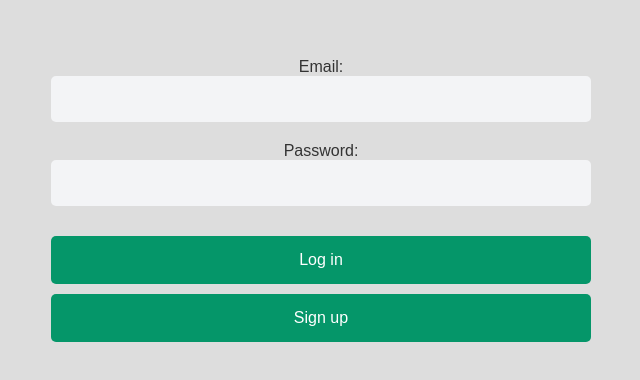
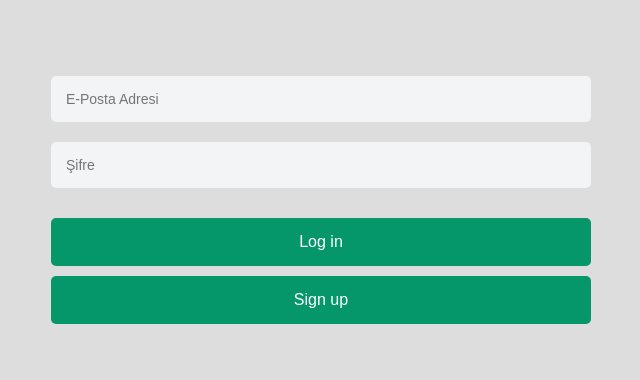
Before and after one commit to beratdimen/ogrenciKayitNext, a Next.js app: page /login in a window 1280 px wide. Shown: the part 200-580 px from the top of the page, without its empty margins (319-959 px from the left). Built offline with nearby package versions, Linux system fonts and the light colour scheme.

Commit message:
input düzenlendi

```diff
--- a/app/login/page.jsx
+++ b/app/login/page.jsx
@@ -4,10 +4,20 @@ import "./login.css";
 export default function LoginPage() {
   return (
     <form>
-      <label htmlFor="email">Email:</label>
-      <input id="email" name="email" type="email" required />
-      <label htmlFor="password">Password:</label>
-      <input id="password" name="password" type="password" required />
+      <input
+        id="email"
+        name="email"
+        type="email"
+        required
+        placeholder="E-Posta Adresi"
+      />
+      <input
+        id="password"
+        name="password"
+        type="password"
+        required
+        placeholder="Şifre"
+      />
       <button formAction={login}>Log in</button>
       <button formAction={signup}>Sign up</button>
     </form>
```
